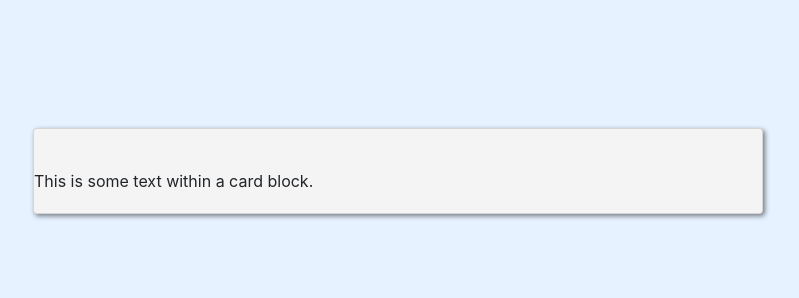
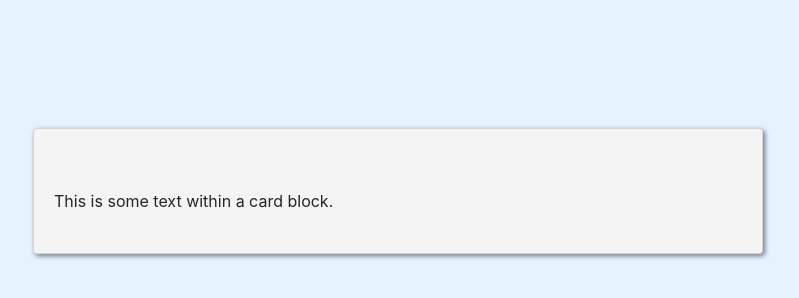
Before and after one commit to CaptCaddburry/Example-Projects, a plain HTML site: page Udemy Practices/Login Portal/index.html in a window 1280 px wide. Shown: the whole page, without its empty margins (242-1041 px from the left). Drawn offline with nearby package versions, Linux system fonts and the light colour scheme.

Commit message:
Update index.html

```diff
--- a/Udemy Practices/Login Portal/index.html
+++ b/Udemy Practices/Login Portal/index.html
@@ -16,7 +16,7 @@
             <div class="col"></div>
             <div class="col-8">
                 <div class="card signin-card">
-                    <div class="card-block">
+                    <div class="card-body">
                         This is some text within a card block.
                     </div>
                 </div>
```
